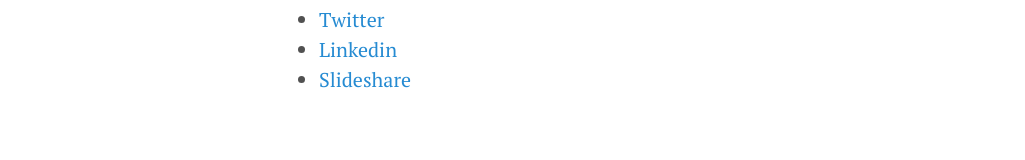
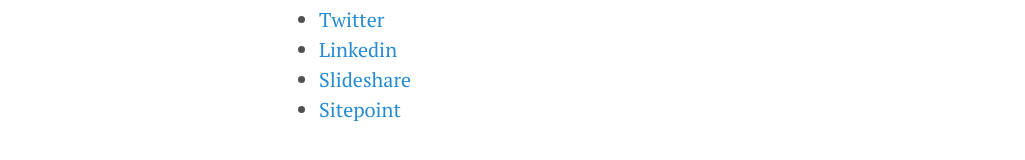
Before and after one commit to m1k3/m1k3.github.io, a Jekyll site: the page built from index.html, in a window 1280 px wide. Shown: the part 477-637 px from the top of the page, without its empty margins (1-1026 px from the left). Built offline with Jekyll 4.4.1, drawn with Linux system fonts in a browser that asks for light colours; nearby versions of some CDN libraries; Markdown is read by kramdown in place of the engine named in the settings.

Commit message:
adding sitepoint reference

```diff
--- a/_config.yml
+++ b/_config.yml
@@ -7,7 +7,8 @@ tagline: "having fun developing web applications"
 github: m1k3
 twitter: michalolah
 linkedin: http://www.linkedin.com/pub/oláh-michal/76/a22/7aa
-slideshare: http://www.slideshare.net/olahmichal
+slideshare: olahmichal
+sitepoint: molah
 
 destination: ./public
 exclude: [public, Gemfile, Gemfile.lock, Rakefile, README.md]
--- a/_includes/sidebar.html
+++ b/_includes/sidebar.html
@@ -28,8 +28,12 @@
     <li class="sidebar-nav-item">&nbsp;</li>
     <li class="sidebar-nav-item"><a href="http://github.com/{{ site.github }}" target="_blank">@{{ site.github }} on GitHub</a></li>
     <li class="sidebar-nav-item"><a href="http://twitter.com/{{ site.twitter }}" target="blank">@{{ site.twitter }} on Twitter</a></li>
-    <li class="sidebar-nav-item"><a href="{{ site.linkedin }}" target="blank">Linkedin</a></li>
-    <li class="sidebar-nav-item"><a href="{{ site.slideshare }}" target="blank">Slideshare</a></li>
+    <li class="sidebar-nav-item"><a href="{{ site.linkedin }}"
+      target="blank">Michal Olah on Linkedin</a></li>
+    <li class="sidebar-nav-item"><a href="http://www.slideshare.net/{{ site.slideshare }}" target="blank">@{{ site.slideshare }} on Slideshare</a></li>
+    <li class="sidebar-nav-item"><a
+    href="http://www.sitepoint.com/author/{{ site.sitepoint }}"
+  target="blank">@{{ site.sitepoint }} on Sitepoint</a></li>
   </nav>
 
   <div class="sidebar-item">
--- a/index.html
+++ b/index.html
@@ -25,5 +25,7 @@ You should follow me on:
   <li><a href="http://github.com/{{ site.github }}" target="_blank">GitHub</a></li>
   <li><a href="http://twitter.com/{{ site.twitter }}" target="blank">Twitter</a></li>
   <li><a href="{{ site.linkedin }}" target="blank">Linkedin</a></li>
-  <li><a href="{{ site.slideshare }}" target="blank">Slideshare</a></li>
+  <li><a href="http://www.slideshare.net/{{ site.slideshare }}" target="blank">Slideshare</a></li>
+  <li><a href="http://www.sitepoint.com/author/{{ site.sitepoint }}"
+  target="blank">Sitepoint</a></li>
 </ul>
```
